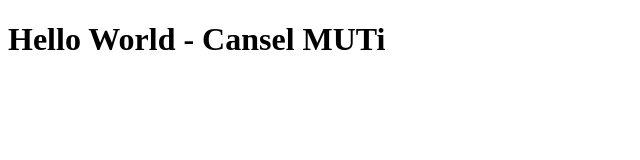
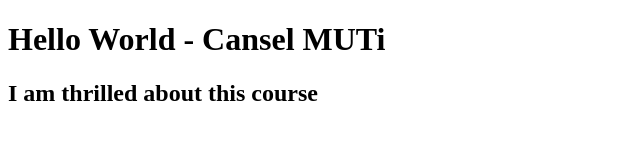
Before and after one commit to canselmuti/Coursera-angular, a plain HTML site: page index.html in a window 1280 px wide. Shown: the whole page, without its empty margins (0-640 px from the left). Drawn offline with Linux system fonts and the light colour scheme.

Commit message:
Next version of web file.

```diff
--- a/index.html
+++ b/index.html
@@ -6,5 +6,6 @@
   </head>
   <body>
     <h1>Hello World - Cansel MUTi</h1>
+    <h2>I am thrilled about this course</h2>
   </body>
 </html>
```
